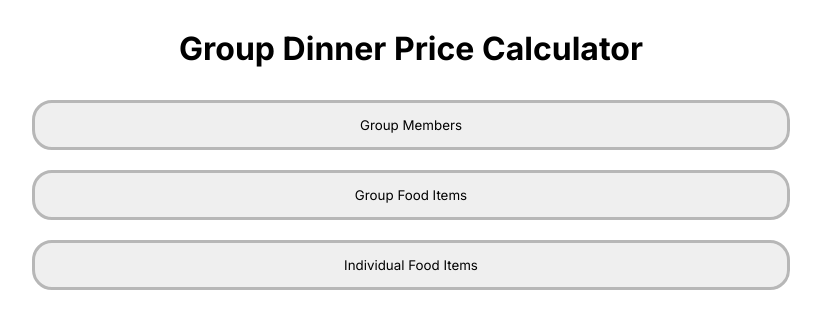
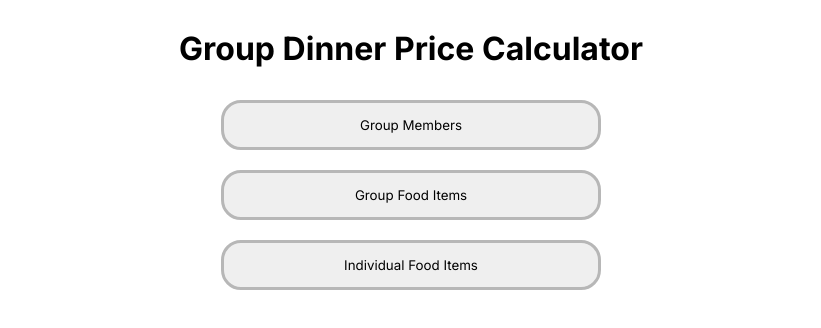
Before and after one commit to shayanhalder/Group-Dinner-Cost-Calculator, a React (Vite) app in the folder client/: page / in a window 1280 px wide. Shown: the top 328 px of the page, without its empty margins (229-1050 px from the left). Built offline with nearby package versions, Linux system fonts and the light colour scheme.

Commit message:
fix center positioning for accordions

```diff
--- a/client/src/App.css
+++ b/client/src/App.css
@@ -27,3 +27,7 @@ li {
   justify-content: center;
   flex-direction: column;
 }
+
+ol div {
+  width: max-content;
+}
--- a/client/src/components/Button/Button.module.css
+++ b/client/src/components/Button/Button.module.css
@@ -42,4 +42,5 @@
 .container {
   display: flex;
   justify-content: center;
+  width: 100%;
 }
--- a/client/src/components/FoodTable/FoodTable.module.css
+++ b/client/src/components/FoodTable/FoodTable.module.css
@@ -3,13 +3,8 @@
   width: 100%;
   margin-top: 10px;
   text-align: center;
-  /* word-wrap: break-word; */
-  /* text-overflow: ; */
-  /* table-layout: fixed; */
 }
 
-/* .parent {
-  display: flex;
-  flex-direction: column;
-  max-height: 100%;
-} */
+.parent {
+  width: 100%;
+}
--- a/client/src/components/accordion/Accordion.module.css
+++ b/client/src/components/accordion/Accordion.module.css
@@ -42,7 +42,7 @@
   }
 
   .container {
-    /* width: 80%; */
+    /* width: 0%; */
     border-radius: 20px;
     padding: 0px 10px;
     border: 2px solid var(--gray-border);
@@ -58,9 +58,10 @@
   .parent {
     display: flex;
     justify-content: center;
-    width: 60%;
+    width: 30%;
     /* flex-wrap: wrap; */
     flex-direction: column;
     margin: 10px 0px;
+    /* align-self: stretch; */
   }
 }
```
Also changed, not shown: 2 other files (tests, documents, lock files or other folders).
